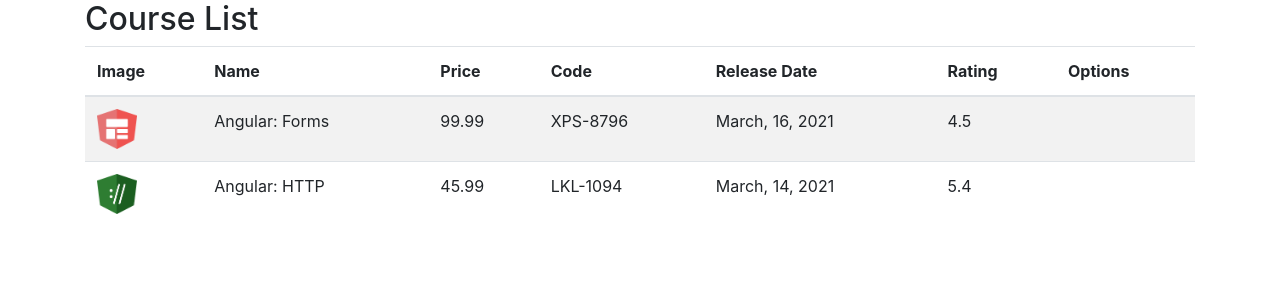
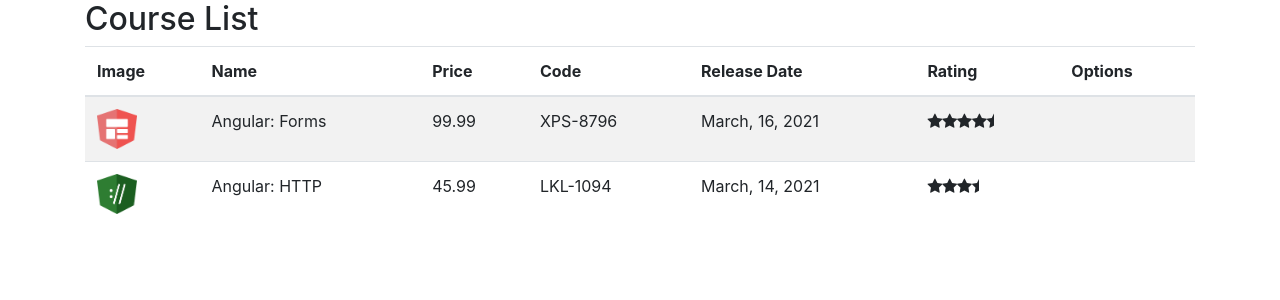
Before and after one commit to koi-freitas/angular-course-manager, an Angular app in the folder course-manager/: page / in a window 1280 px wide. Shown: the top 300 px of the page. Built offline with nearby package versions, Linux system fonts and the light colour scheme.

Commit message:
StarComponent implementado

```diff
--- a/course-manager/src/app/app.module.ts
+++ b/course-manager/src/app/app.module.ts
@@ -5,11 +5,13 @@
 
 import { AppComponent } from './app.component';
 import { CourseListComponent } from './courses/course-list.component';
+import { StarComponent } from './star/star.component';
 
 @NgModule({
   declarations: [
     AppComponent,
-    CourseListComponent
+    CourseListComponent,
+    StarComponent
   ],
   imports: [
     BrowserModule,
--- a/course-manager/src/app/courses/course-list.component.html
+++ b/course-manager/src/app/courses/course-list.component.html
@@ -19,7 +19,9 @@
             <td>{{ course.price }}</td>
             <td>{{ course.code }}</td>
             <td>{{ course.releaseDate }}</td>
-            <td>{{ course.rating }}</td>
+            <td>
+                <app-star [rating]="course.rating"></app-star>
+            </td>
             <td></td>
         </tr>
     </tbody>
--- a/course-manager/src/app/courses/course-list.component.ts
+++ b/course-manager/src/app/courses/course-list.component.ts
@@ -28,7 +28,7 @@
                 price: 45.99,
                 code: 'LKL-1094',
                 duration: 80,
-                rating: 5.4,
+                rating: 3.5,
                 releaseDate:'March, 14, 2021'
             }
         ]
--- /dev/null
+++ b/course-manager/src/app/star/star.component.css
@@ -0,0 +1,3 @@
+.crop {
+    overflow: hidden;
+}
--- /dev/null
+++ b/course-manager/src/app/star/star.component.html
@@ -0,0 +1,9 @@
+<div  class="crop" [style.width.px]="starWidth" [title]="rating" >
+    <div style="width: 100px;">
+        <span class="fa fa-star"></span>
+        <span class="fa fa-star"></span>
+        <span class="fa fa-star"></span>
+        <span class="fa fa-star"></span>
+        <span class="fa fa-star"></span>
+    </div>
+</div>
--- a/course-manager/src/app/star/star.component.ts
+++ b/course-manager/src/app/star/star.component.ts
@@ -1,7 +1,9 @@
 import { Component, Input, OnChanges } from "@angular/core";
 
 @Component({
-    selector: 'app-star'
+    selector: 'app-star',
+    templateUrl:'./star.component.html',
+    styleUrls: ['./star.component.css']
 })
 export class StarComponent implements OnChanges {
 
@@ -11,6 +13,6 @@
     starWidth: number;
 
     ngOnChanges(): void {
-        this.starWidth = this.rating * 94 / 5; /*proporcao relacao da div pelogi fonte awesome */
+        this.starWidth = this.rating * 74 / 5; /*proporcao relacao da div pelogi fonte awesome */
     }
 }
```
